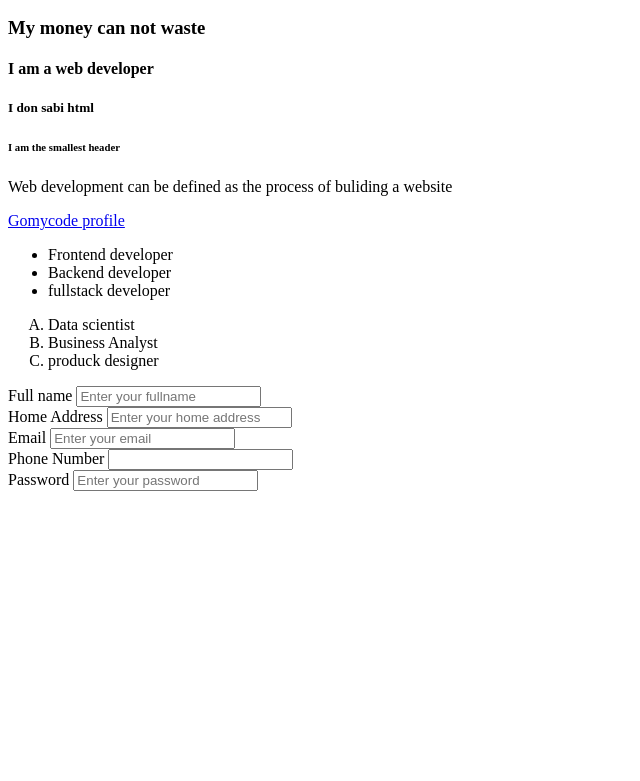
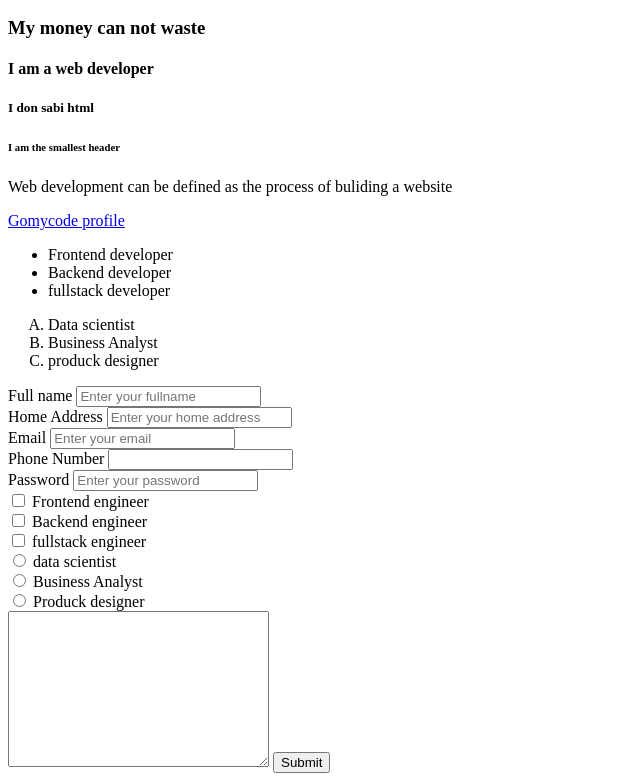
Before and after one commit to ope4tboy/html-haeding-tags-added, a plain HTML site: page index.html in a window 1280 px wide. Shown: the part 110-891 px from the top of the page, without its empty margins (0-640 px from the left). Before the commit the page ends 800 px from the top, so only its background shows below. Drawn offline with Linux system fonts and the light colour scheme.

Commit message:
html form added

```diff
--- a/index.html
+++ b/index.html
@@ -55,6 +55,32 @@
     <input type="password" placeholder="Enter your password">
     <br>
 
+    <input type="checkbox">
+    <label for="">Frontend engineer</label>
+    <br>
+
+    <input type="checkbox">
+    <label for="">Backend engineer</label>
+    <br>
+
+    <input type="checkbox">
+    <label for="">fullstack engineer</label>
+    <br>
+
+    <input type="radio">
+    <label for="">data scientist</label>
+    <br>
+
+    <input type="radio">
+    <label for="">Business Analyst</label>
+    <br>
+
+    <input type="radio">
+    <label for="">Produck designer</label>
+    <br>
+
+    <textarea name="" id="" cols="30" rows="10"></textarea>
+    <input type="submit">
 
 
 
```
